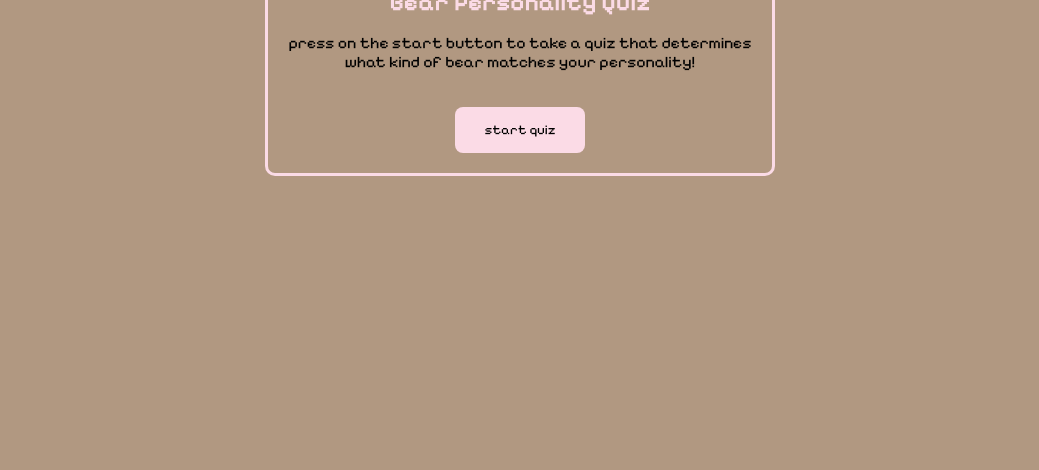
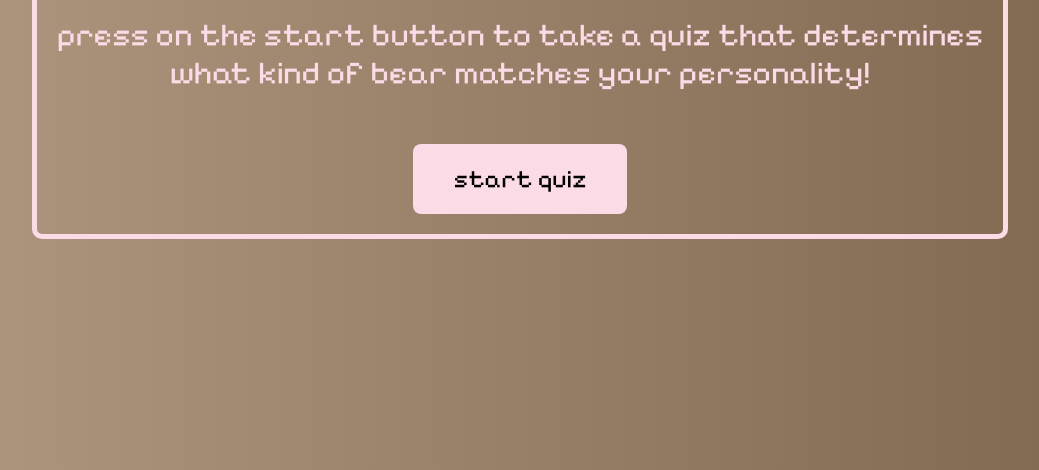
Before and after one commit to tasnumi/tasnumi.github.io, a plain HTML site: page index.html in a window 1280 px wide. Shown: the part 330-800 px from the top of the page, without its empty margins (120-1159 px from the left). Drawn offline with Linux system fonts and the light colour scheme.

Commit message:
css updated

```diff
--- a/style.css
+++ b/style.css
@@ -18,10 +18,11 @@ body, html {
 }
 body {
     background-color: var(--lightbrown);
+    background: linear-gradient(to right, var(--lightbrown), var(--darkbrown)); /* Pink gradient */
 }
 
 .main-page {
-    border: 3px solid var(--lightpink);
+    border: 5px solid var(--lightpink);
 
     padding: 20px;
     border-radius: 10px;
@@ -30,6 +31,13 @@ body {
     align-items: center;
     text-align: center;
     width: 100%;
+    font-size: 2em;
+
+}
+#quiz-container {
+    border: 2px solid var(--lightpink);
+    text-align: center;
+
 
 }
 
@@ -38,17 +46,22 @@ body {
     margin: 0;
 }
 
-.button {
+.main-page > .bear-personality-welcome > p {
+    color: var(--lightpink);
+}
+
+#start-quiz-button {
     background-color: var(--lightpink);
     font-family: "Pixelify Sans", sans-serif;
-    padding: 15px 30px;
+    padding: 20px 40px;
     border: none;
     border-radius: 8px;
     cursor: pointer;
     margin-top: 20px;
     transition: background-color 0.3s ease;
+    font-size: 25px;
 }
 
-.button:hover {
+#start-quiz-button:hover {
     background-color: var(--rosepink);
 }
```
